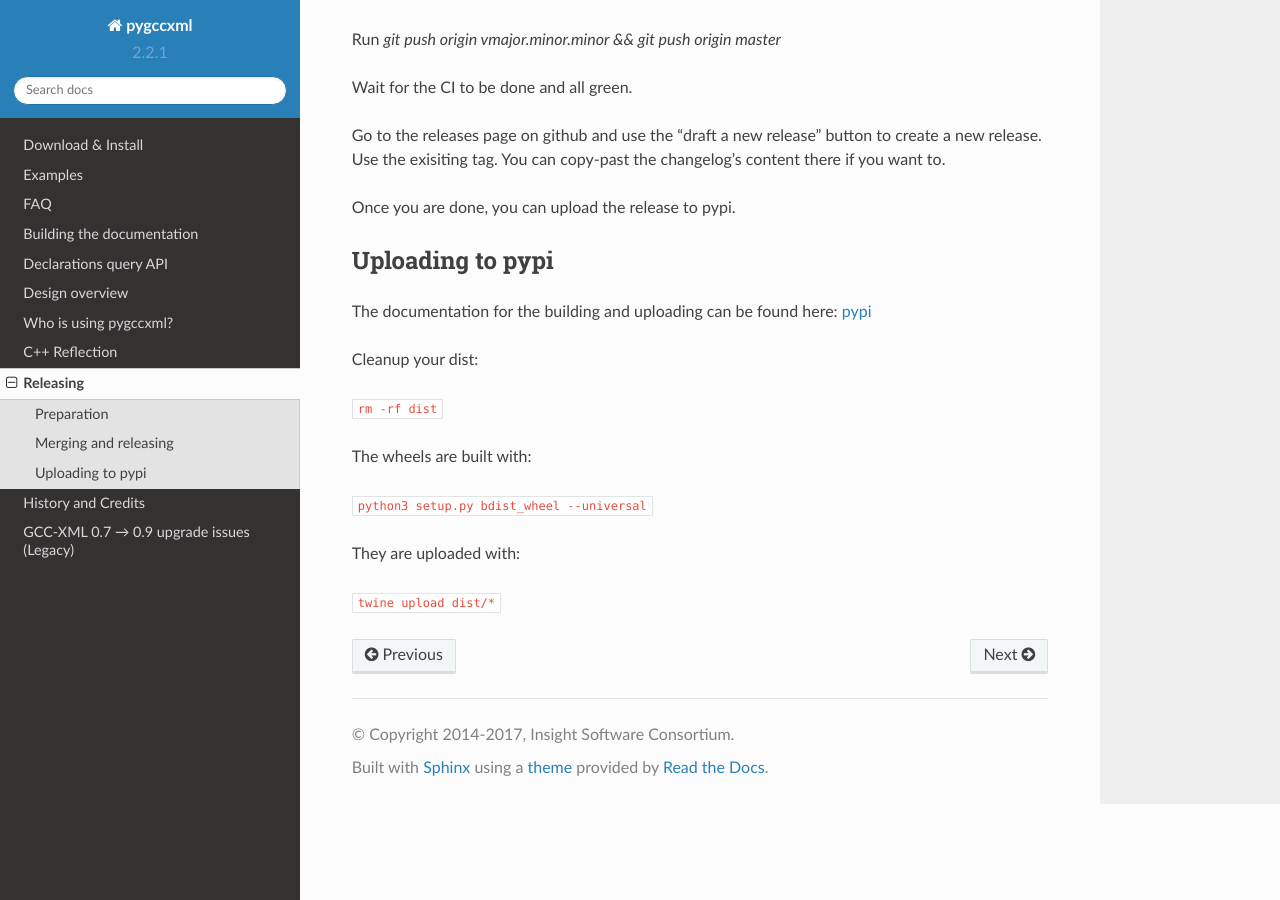
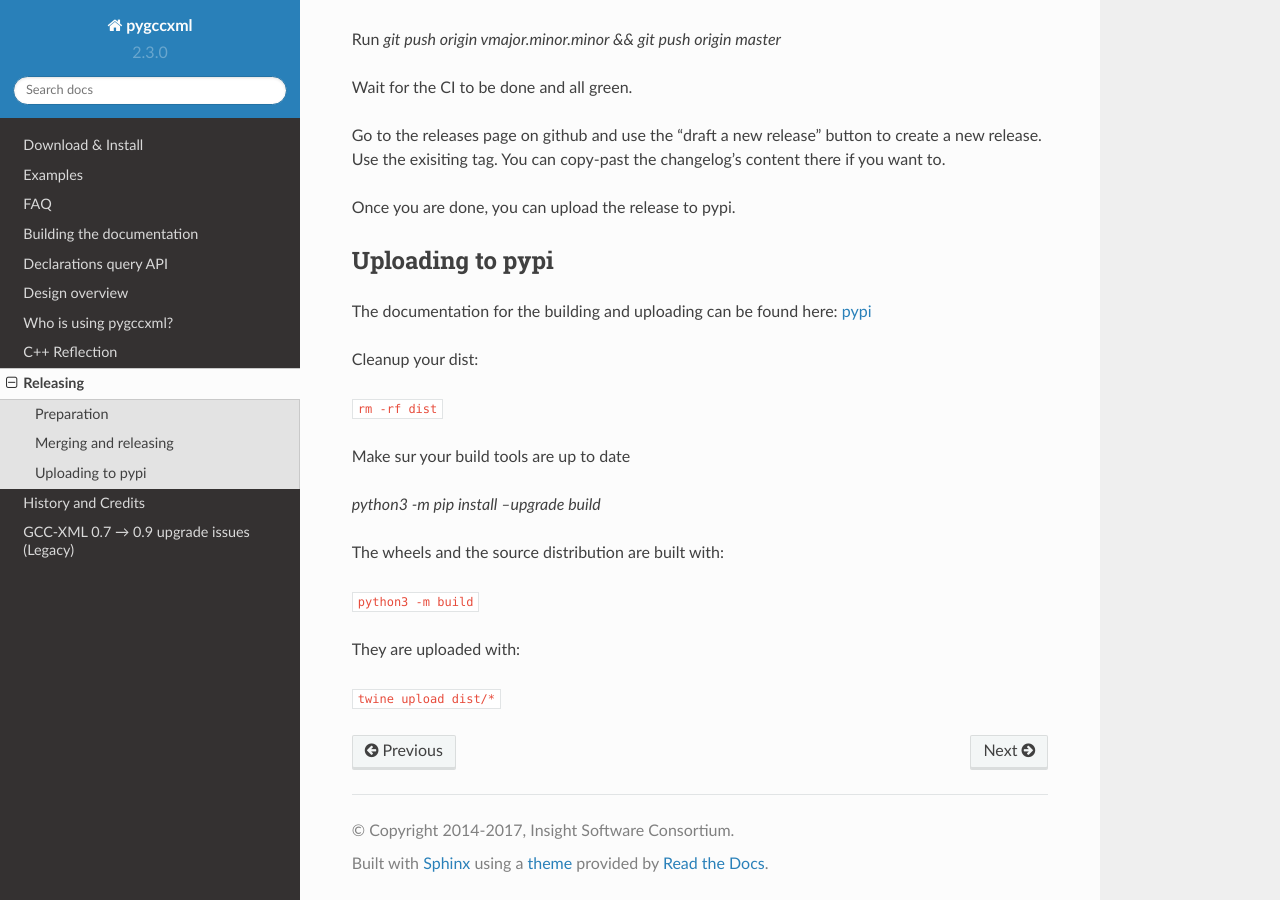
Before and after one commit to CastXML/pygccxml, a Sphinx documentation site: the page built from docs/releasing.rst, in a window 1280 px wide and 900 px high, scrolled down 798 px. Built offline with Sphinx 7.4.7 and the Read the Docs theme 2.0.0, drawn with Linux system fonts in a browser that asks for light colours; pages that are not in the unit, such as notebooks, are missing from menus; the version number is read from the project's files by our own code.

```diff
--- a/docs/releasing.rst
+++ b/docs/releasing.rst
@@ -49,9 +49,13 @@ Cleanup your dist:
 
 ``rm -rf dist``
 
-The wheels are built with:
+Make sur your build tools are up to date
 
-``python3 setup.py bdist_wheel --universal``
+`python3 -m pip install --upgrade build`
+
+The wheels and the source distribution are built with:
+
+``python3 -m build``
 
 They are uploaded with:
 
--- a/pygccxml/__init__.py
+++ b/pygccxml/__init__.py
@@ -41,4 +41,4 @@ warnings.simplefilter("always", DeprecationWarning)
 # TODO:
 # 1. Add "explicit" property for constructors
 
-__version__ = '2.2.1'
+__version__ = '2.3.0'
```
Also changed, not shown: CHANGELOG.md (+10 -2 lines).
